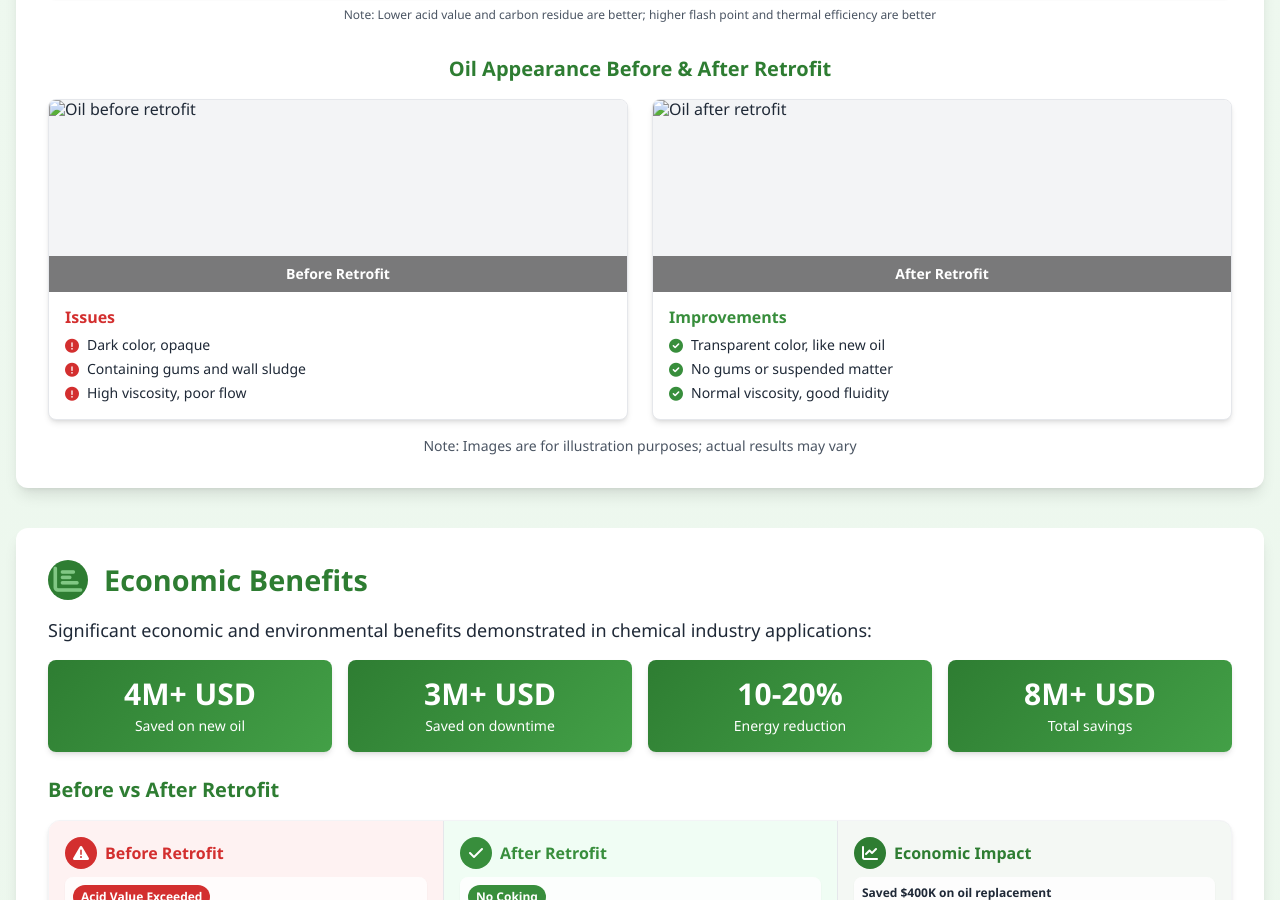
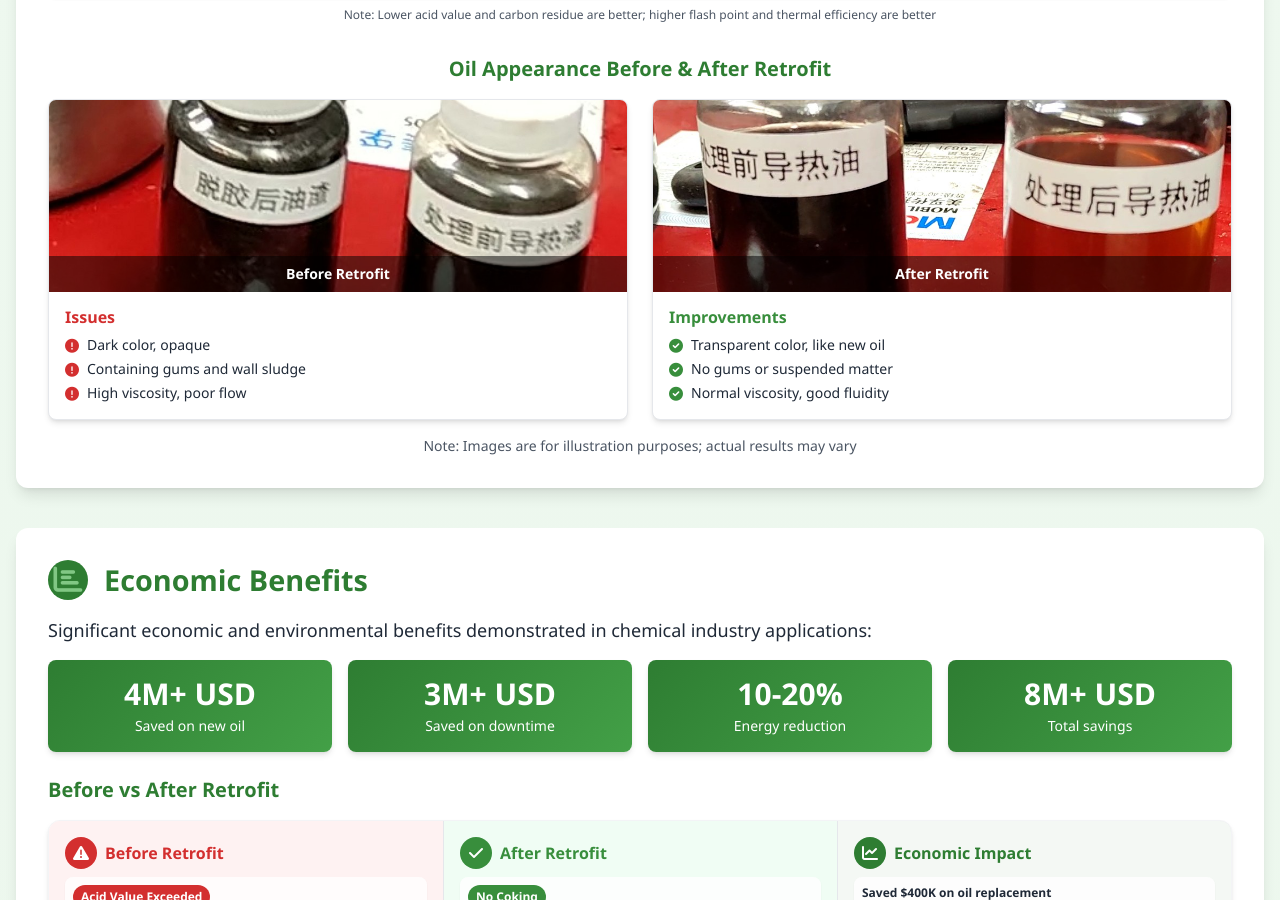
Before and after one commit to PeanutSplash/htermaloil-template, a plain HTML site: page htermaloil-3.10.html in a window 1280 px wide. Shown: the part 1739-2639 px from the top of the page. Drawn offline with nearby package versions, Linux system fonts and the light colour scheme.

Commit message:
add image

```diff
--- a/htermaloil-3.10.html
+++ b/htermaloil-3.10.html
@@ -9,17 +9,17 @@
     <!-- 社交媒体分享元标签 -->
     <meta property="og:title" content="Lifetime Maintenance-Free Heat Transfer Oil System" data-translate-attr="content" data-translate="og-title">
     <meta property="og:description" content="Achieve online restoration and lifetime maintenance-free operation for heat transfer systems, solving aging issues while saving energy and reducing costs." data-translate-attr="content" data-translate="og-description">
-    <meta property="og:image" content="http://www.gzjds.top/oil/images/oil1.jpg">
+    <meta property="og:image" content="./assets/images/oil1.jpg">
     <meta property="og:image:width" content="600">
     <meta property="og:image:height" content="315">
     <meta property="og:type" content="website">
-    <meta property="og:url" content="https://your-website-url.com">
+    <meta property="og:url" content="https://peanutsplash.github.io/htermaloil-template/htermaloil-3.10.html">
 
     <!-- Twitter 特定标签 -->
     <meta name="twitter:card" content="summary_large_image">
     <meta name="twitter:title" content="Lifetime Maintenance-Free Heat Transfer Oil System" data-translate-attr="content" data-translate="twitter-title">
     <meta name="twitter:description" content="Achieve online restoration and lifetime maintenance-free operation for heat transfer systems, solving aging issues while saving energy and reducing costs." data-translate-attr="content" data-translate="twitter-description">
-    <meta name="twitter:image" content="http://www.gzjds.top/oil/images/oil1.jpg">
+    <meta name="twitter:image" content="./assets/images/oil1.jpg">
 
     <script src="https://cdn.tailwindcss.com?plugins=forms"></script>
     <link rel="stylesheet" href="https://cdnjs.cloudflare.com/ajax/libs/font-awesome/6.0.0/css/all.min.css">
@@ -771,7 +771,7 @@
                         <!-- Before Retrofit -->
                         <div class="bg-white rounded-lg shadow-md overflow-hidden border border-gray-200">
                             <div class="relative h-48 bg-gray-100 flex items-center justify-center">
-                                <img src="../oil/images/oil.jpg"
+                                <img src="./assets/images/oil.jpg"
                                      alt="Oil before retrofit"
                                      class="w-full h-full object-cover">
                                 <div class="absolute bottom-0 left-0 right-0 bg-black/50 text-white text-center py-2">
@@ -800,7 +800,7 @@
                         <!-- After Retrofit -->
                         <div class="bg-white rounded-lg shadow-md overflow-hidden border border-gray-200">
                             <div class="relative h-48 bg-gray-100 flex items-center justify-center">
-                                <img src="../oil/images/oil1.jpg"
+                                <img src="./assets/images/oil1.jpg"
                                      alt="Oil after retrofit"
                                      class="w-full h-full object-cover">
                                 <div class="absolute bottom-0 left-0 right-0 bg-black/50 text-white text-center py-2">
```
Also changed, not shown: assets/images/oil.jpg (added), assets/images/oil1.jpg (added).
